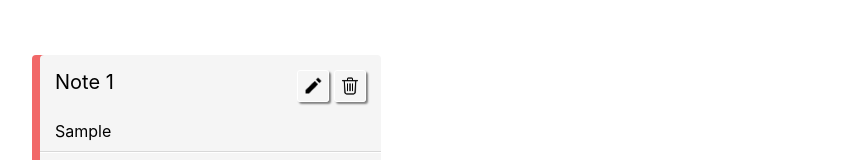
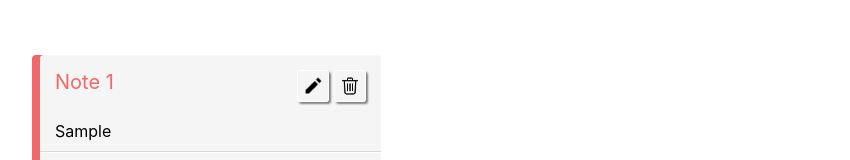
Before and after one commit to yznnajjar/NoteApp, a React (Create React App) app in the folder note-app/: page / in a window 1280 px wide. Both pictures are taken after typing "Sample" into the empty fields and a click on the button "ADD NOTE". Shown: the part 405-565 px from the top of the page, without its empty margins (88-938 px from the left). Built offline with nearby package versions, Linux system fonts and the light colour scheme.

Commit message:
Added Colors For Card Title

```diff
--- a/note-app/src/Components/Card/Card.jsx
+++ b/note-app/src/Components/Card/Card.jsx
@@ -13,7 +13,15 @@ const Card = (props) =>{
   const showCardTitle = useMemo(()=>{
     return (
       <div className="card--header">
-        <span className="card--header__title">{props.title}</span>
+        <span
+        className={classnames("card--header__title",{
+          "card--header__title__red"    : props.color === RED_COLOR,
+          "card--header__title__blue"   : props.color === BLUE_COLOR,
+          "card--header__title__aqua"   : props.color === AQUA_COLOR,
+          "card--header__title__green"  : props.color === GREEN_COLOR,
+          "card--header__title__orange" : props.color === ORANGE_COLOR,
+          "card--header__title__purple" : props.color === PURPLE_COLOR
+        })}>{props.title}</span>
         <div>
           <img
             src={EditIcon}
--- a/note-app/src/Components/Card/Card.scss
+++ b/note-app/src/Components/Card/Card.scss
@@ -48,6 +48,25 @@
 
     &__title{
       font-size:20px;
+
+      &__red{
+        color:#F16868;
+      }
+      &__blue{
+        color:#36AAE1;
+      }
+      &__aqua{
+        color :#38D4D0
+      }
+      &__green{
+        color:#9BDB82;
+      }
+      &__orange{
+        color:#FF9A7F
+      }
+      &__purple{
+        color:#D183DB;
+      }
     }
  }
  .card--content{
```
